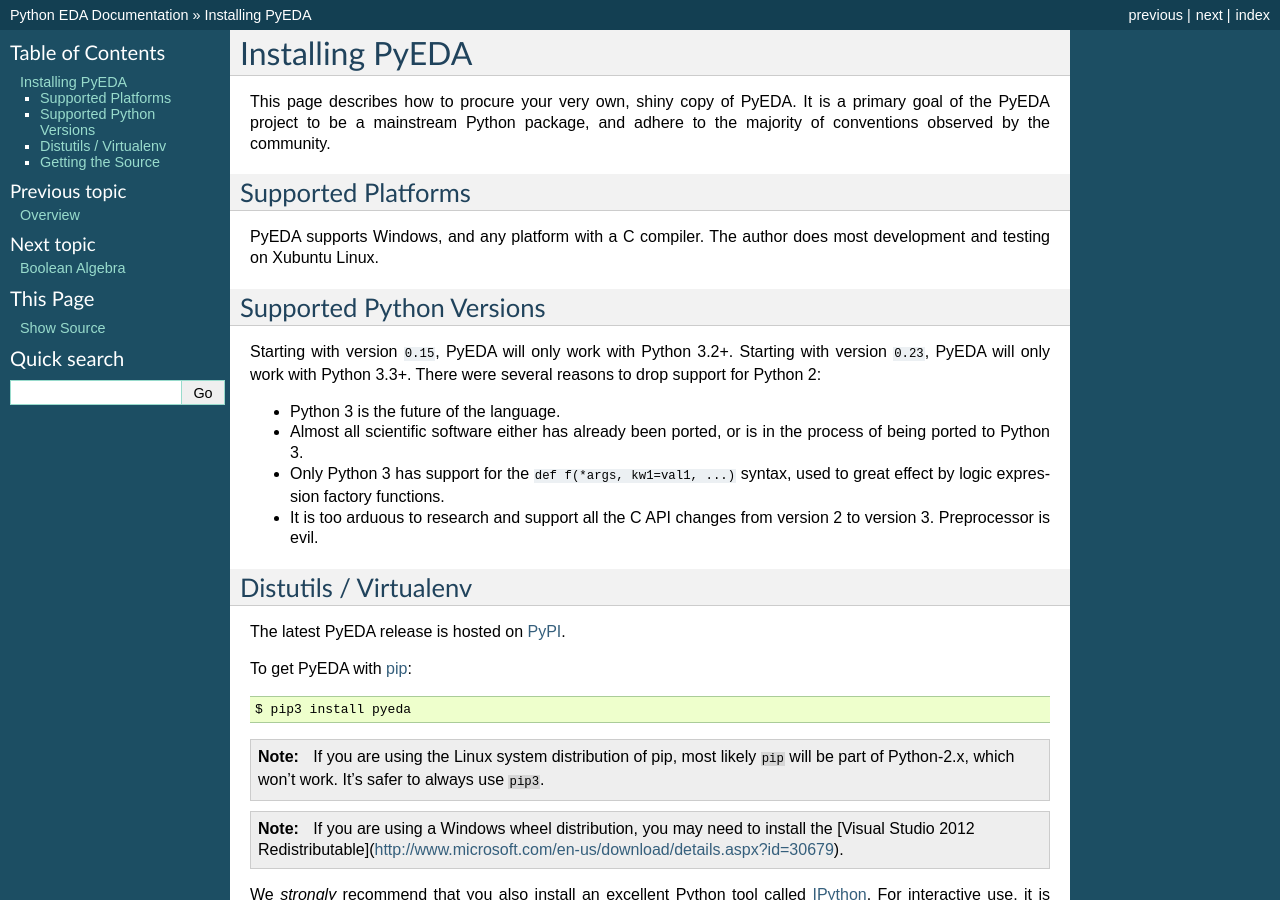
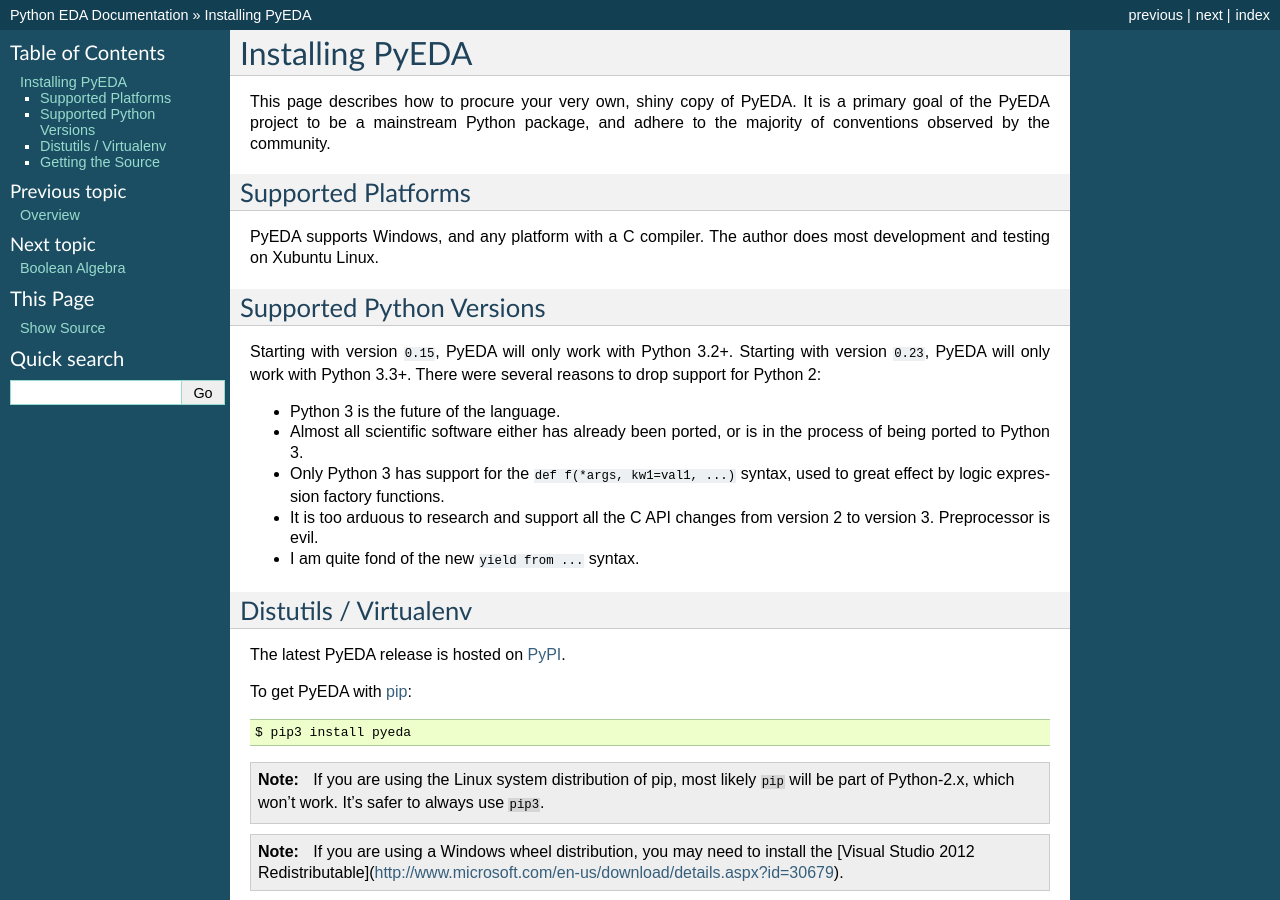
Before and after one commit to cjdrake/pyeda, a Sphinx documentation site: the page built from doc/source/install.rst, in a window 1280 px wide and 900 px high. Built offline with Sphinx 7.4.7, drawn with Linux system fonts in a browser that asks for light colours.

Commit message:
Add note about Python 3.3 yield from syntax

```diff
--- a/doc/source/install.rst
+++ b/doc/source/install.rst
@@ -35,6 +35,7 @@
   used to great effect by logic expression factory functions.
 * It is too arduous to research and support all the C API changes from version
   2 to version 3. Preprocessor is evil.
+* I am quite fond of the new ``yield from ...`` syntax.
 
 Distutils / Virtualenv
 ======================
```
